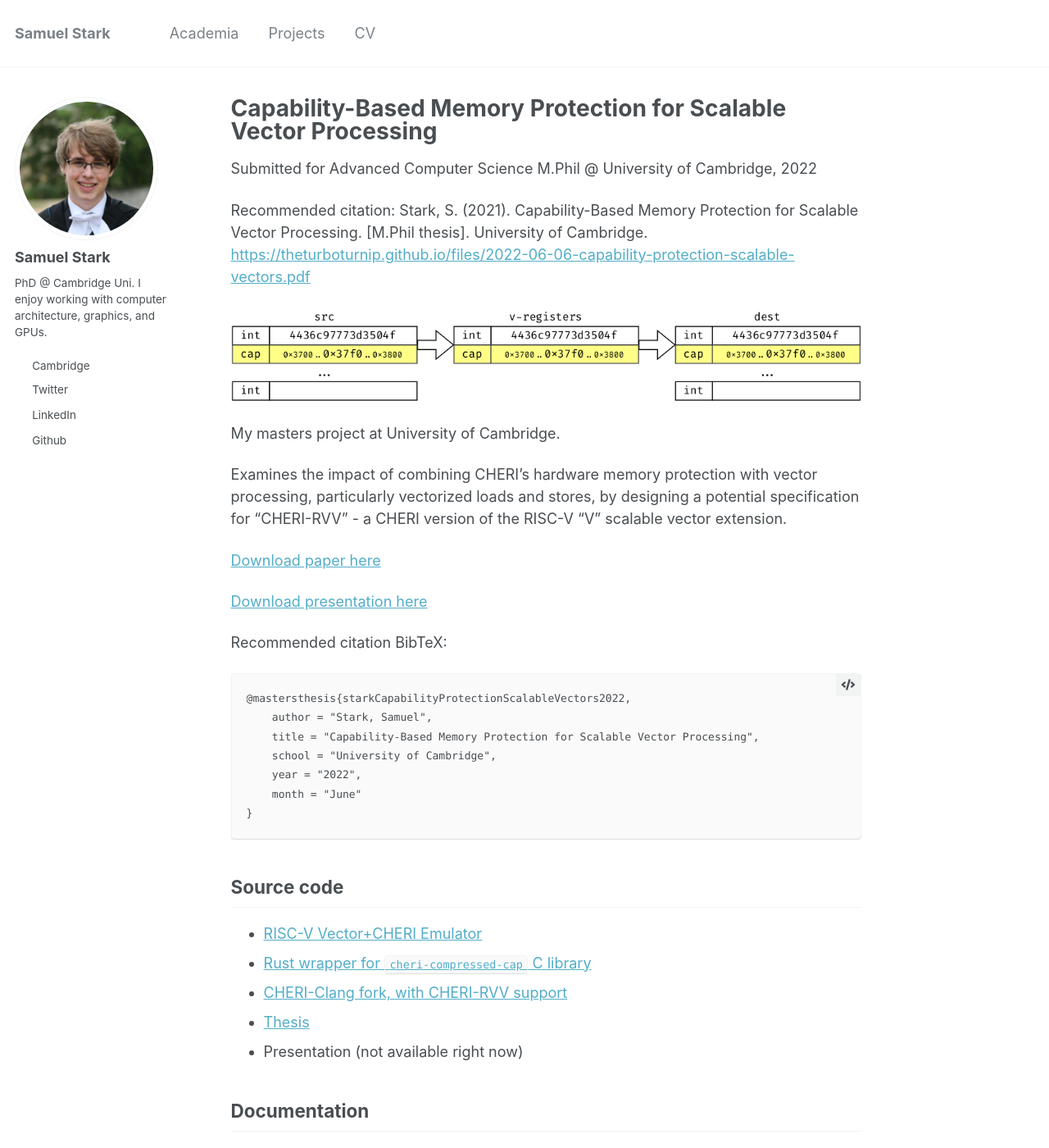
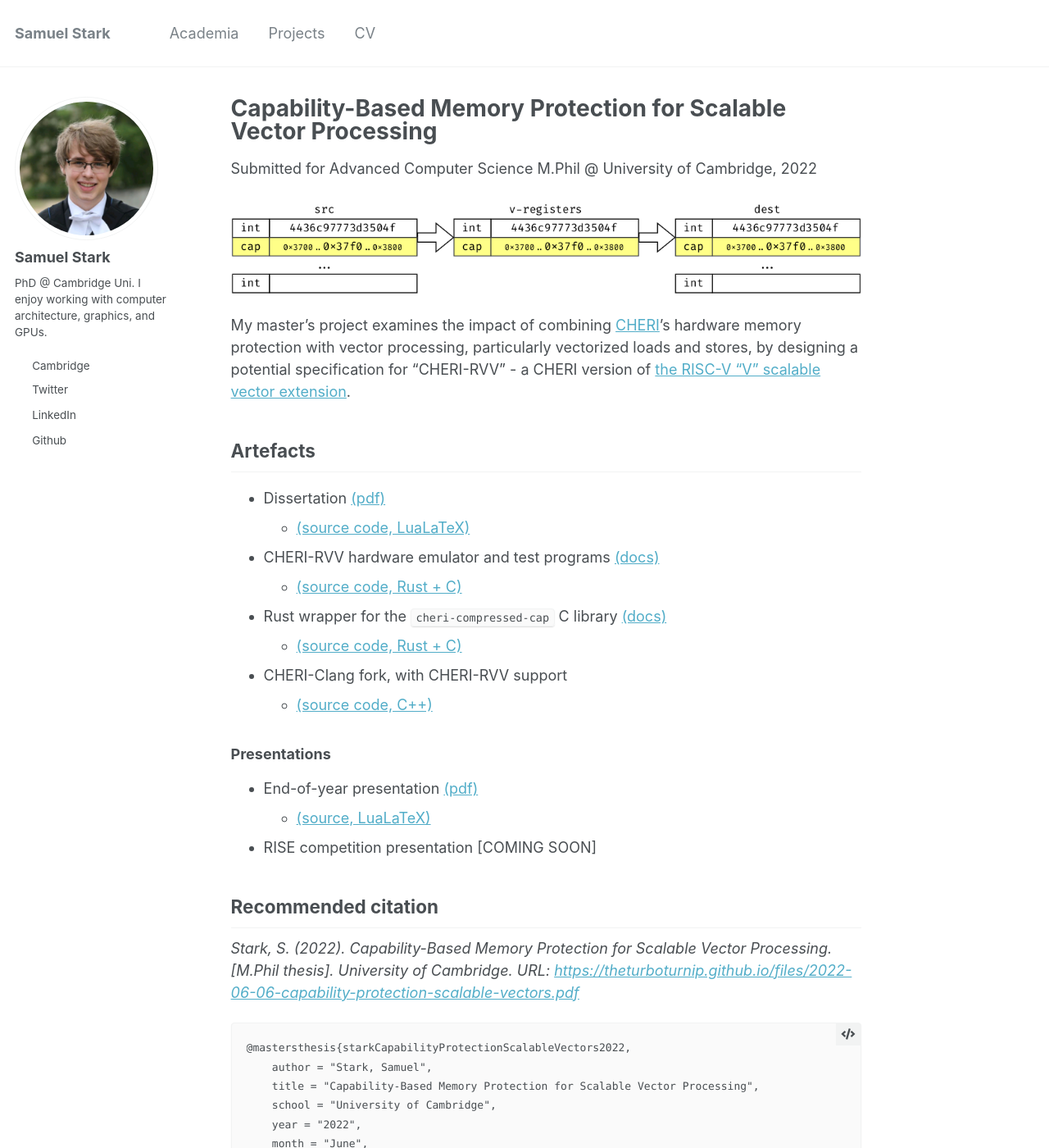
Before and after one commit to theturboturnip/theturboturnip.github.io, a Jekyll site: the page built from _publications/2022-06-06-capability-protection-scalable-vectors.md, in a window 1280 px wide and 1400 px high. Shown: the whole window at 82% size. Built offline with Jekyll 4.4.1, drawn with Linux system fonts in a browser that asks for light colours; an icon font too large for the unit is left out; a script bundle is joined from its source files by our own code; library files that are not in the unit come from our copies; some of the changed text lies outside the part shown.

Commit message:
Improved page layout for academic projects

````diff
--- a/_layouts/single.html
+++ b/_layouts/single.html
@@ -45,11 +45,11 @@ layout: default
         {% endif %}
 
 
-        {% if page.citation and page.paperurl %}
+        <!-- {% if page.citation and page.paperurl %}
           <p>Recommended citation: {{ page.citation }} <a href="{{ page.paperurl }}">{{ page.paperurl }}</a></p>
         {% elsif page.citation %}
           <p>Recommended citation: {{ page.citation }} </p>
-        {% endif %}
+        {% endif %} -->
 
         </header>
       {% endunless %}
--- a/_publications/2022-06-06-capability-protection-scalable-vectors.md
+++ b/_publications/2022-06-06-capability-protection-scalable-vectors.md
@@ -11,38 +11,41 @@ header:
 excerpt: "On applying CHERI-based memory protection to vector processors, particularly scalable vector models e.g. Arm SVE and RISC-V &quot;V&quot;."
 date: 2022-06-06
 paperurl: 'https://theturboturnip.github.io/files/2022-06-06-capability-protection-scalable-vectors.pdf'
-citation: 'Stark, S. (2021). Capability-Based Memory Protection for Scalable Vector Processing. [M.Phil thesis]. University of Cambridge.'
+citation: 'Stark, S. (2022). Capability-Based Memory Protection for Scalable Vector Processing. [M.Phil thesis]. University of Cambridge.'
 course: 'Advanced Computer Science M.Phil @ University of Cambridge'
 ---
 
 <img src='/images/2022-06-06-capability-protection-header-small.png'><br/>
 
-My masters project at University of Cambridge.
+My master's project examines the impact of combining [CHERI](https://www.cl.cam.ac.uk/research/security/ctsrd/cheri/)'s hardware memory protection with vector processing, particularly vectorized loads and stores, by designing a potential specification for "CHERI-RVV" - a CHERI version of [the RISC-V "V" scalable vector extension](https://github.com/riscv/riscv-v-spec).
 
-Examines the impact of combining CHERI's hardware memory protection with vector processing, particularly vectorized loads and stores, by designing a potential specification for "CHERI-RVV" - a CHERI version of the RISC-V "V" scalable vector extension.
+## Artefacts
+- Dissertation [(pdf)](/files/2022-06-06-capability-protection-scalable-vectors.pdf)
+  - [(source code, LuaLaTeX)](https://github.com/theturboturnip/mphil-thesis)
+- CHERI-RVV hardware emulator and test programs [(docs)](/files/doc/rsim/index.html)
+  - [(source code, Rust + C)](https://github.com/theturboturnip/riscv-v-lite)
+- Rust wrapper for the `cheri-compressed-cap` C library [(docs)](/files/doc/rust_cheri_compressed_cap/index.html)
+  - [(source code, Rust + C)](https://github.com/theturboturnip/cheri-compressed-cap)
+- CHERI-Clang fork, with CHERI-RVV support
+  - [(source code, C++)](https://github.com/theturboturnip/llvm-project)
 
-[Download paper here](/files/2022-06-06-capability-protection-scalable-vectors.pdf)
 
-[Download presentation here](/files/2022-06-06-capability-protection-scalable-vectors-presentation.pdf)
+### Presentations
+- End-of-year presentation [(pdf)](/files/2022-06-06-capability-protection-scalable-vectors-presentation.pdf)
+  - [(source, LuaLaTeX)](https://github.com/theturboturnip/mphil-presentation)
+- RISE competition presentation [COMING SOON]
 
-Recommended citation BibTeX:
+## Recommended citation
+
+*Stark, S. (2022). Capability-Based Memory Protection for Scalable Vector Processing. [M.Phil thesis]. University of Cambridge. URL: <https://theturboturnip.github.io/files/2022-06-06-capability-protection-scalable-vectors.pdf>*
+
 ```
 @mastersthesis{starkCapabilityProtectionScalableVectors2022,
     author = "Stark, Samuel",
     title = "Capability-Based Memory Protection for Scalable Vector Processing",
     school = "University of Cambridge",
     year = "2022",
-    month = "June"
+    month = "June",
+    url = "https://theturboturnip.github.io/files/2022-06-06-capability-protection-scalable-vectors.pdf"
 }
 ```
-
-## Source code
-- [RISC-V Vector+CHERI Emulator](https://github.com/theturboturnip/riscv-v-lite)
-- [Rust wrapper for `cheri-compressed-cap` C library](https://github.com/theturboturnip/cheri-compressed-cap)
-- [CHERI-Clang fork, with CHERI-RVV support](https://github.com/theturboturnip/llvm-project)
-- [Thesis](https://github.com/theturboturnip/mphil-thesis)
-- Presentation (not available right now)
-
-## Documentation
-- [rust-cheri-compressed-cap](/files/doc/rust_cheri_compressed_cap/index.html)
-- [riscv-v-lite](/files/doc/rsim/index.html)
````
Also changed, not shown: _publications/2021-05-01-fluid-dynamics-opt-viz.md (+13 -12 lines).
